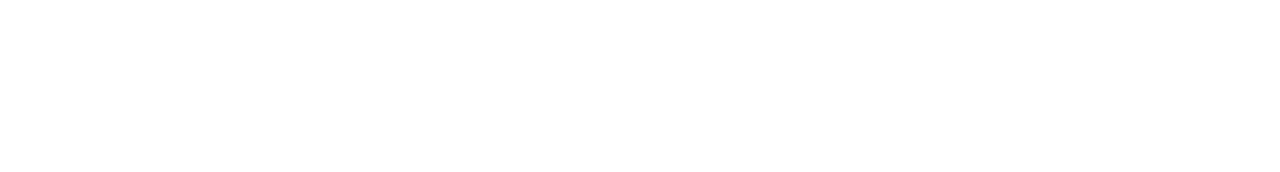
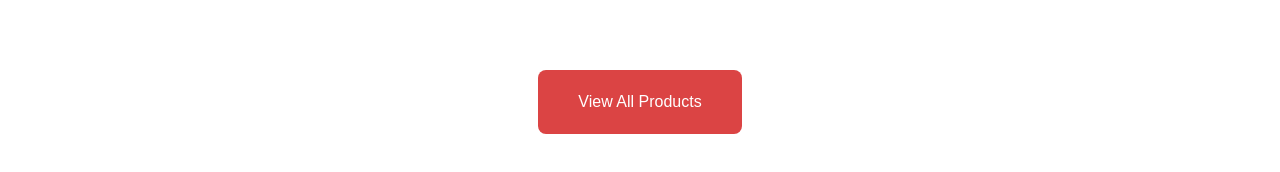
Before and after one commit to almamun0101/exclusive, a Next.js app: page / in a window 1280 px wide. Shown: the part 4288-4460 px from the top of the page. Built offline with nearby package versions, Linux system fonts and the light colour scheme.

Commit message:
explore done

```diff
--- a/src/component/Explore.jsx
+++ b/src/component/Explore.jsx
@@ -67,14 +67,21 @@
   },
 ];
 const Explore = () => {
-  return <div className="container pb-100 ">
-   <Heading
+  return (
+    <div className="container pb-100 ">
+      <Heading
         title={"Catagoreys"}
         heading={"Browse By Category"}
         product={product}
         design={"design4"}
       />
-    </div>;
+      <div className="flex justify-center py-5 lg:py-15">
+        <button className="bg-pri px-10 py-5 text-center text-white  rounded-lg">
+          View All Products
+        </button>
+      </div>
+    </div>
+  );
 };
 
 export default Explore;
```
